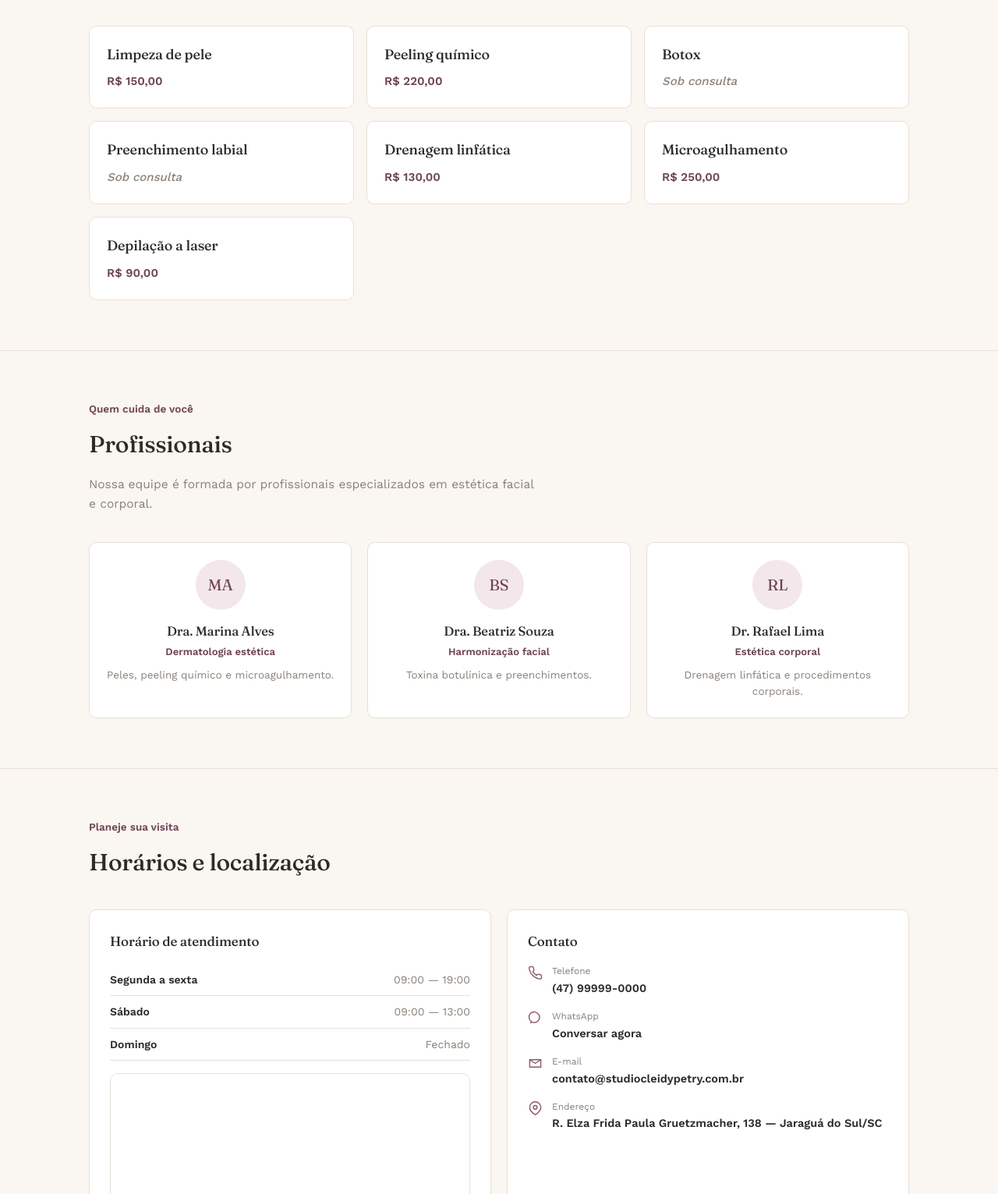
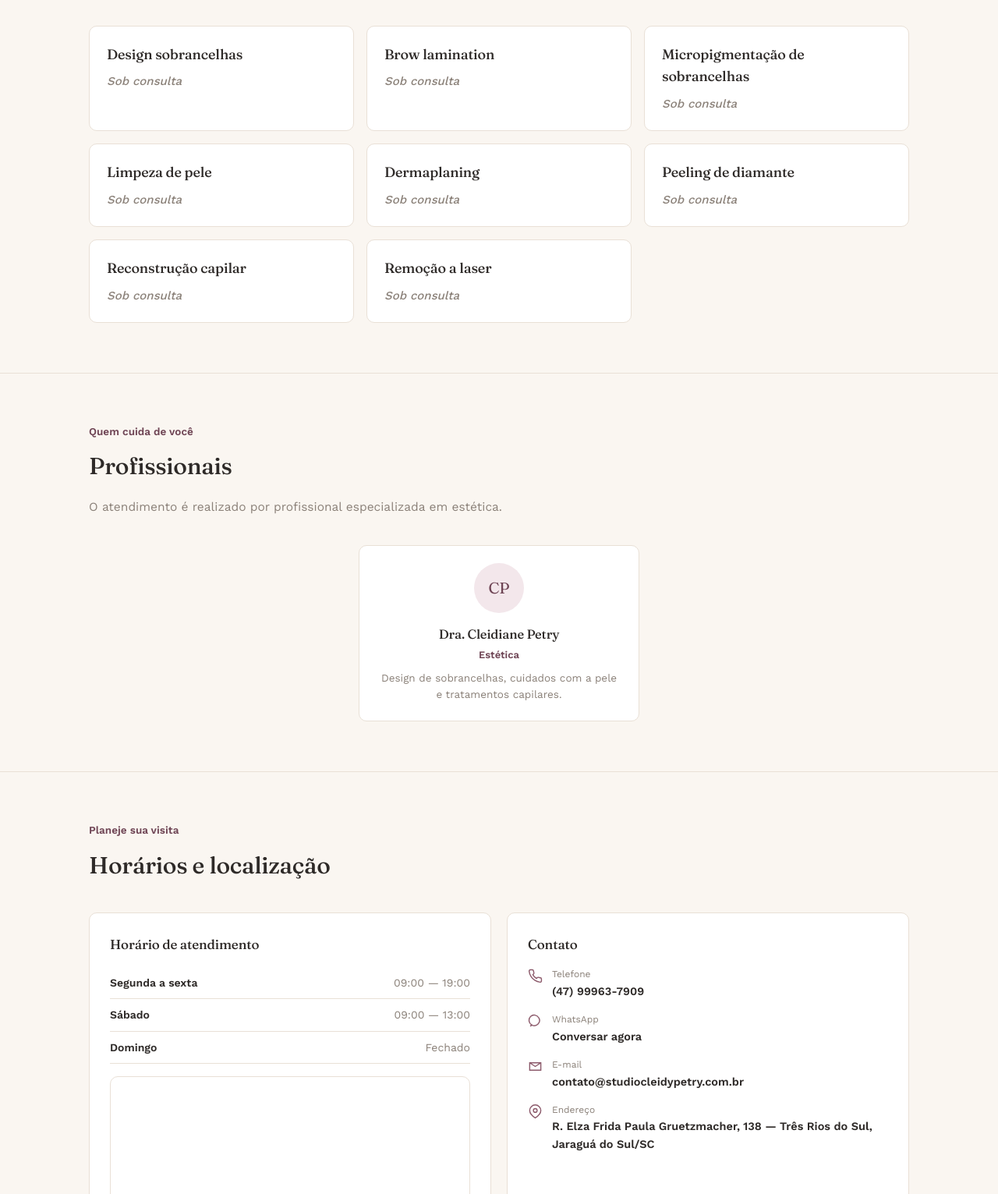
Before and after one commit to brunow27/projeto_clinica, a plain HTML site: page site.html in a window 1280 px wide. Shown: the part 779-2310 px from the top of the page at 78% size. Drawn offline with nearby package versions, Linux system fonts and the light colour scheme; grey boxes are pictures that could not be loaded.

Commit message:
atualiza servicos e profissional

```diff
--- a/site.html
+++ b/site.html
@@ -110,7 +110,7 @@
   .servico-card .preco.consulta{ color:var(--muted); font-weight:500; font-style:italic; }
 
   /* ---------- profissionais ---------- */
-  .prof-grid{ display:grid; grid-template-columns:repeat(3,1fr); gap:20px; }
+  .prof-grid{ display:grid; grid-template-columns:minmax(0,360px); justify-content:center; gap:20px; }
   .prof-card{ background:var(--surface); border:1px solid var(--border); border-radius:var(--radius-m); padding:22px; text-align:center; }
   .prof-avatar{
     width:64px; height:64px; border-radius:50%; margin:0 auto 14px auto;
@@ -220,7 +220,7 @@
     <div>
       <div class="eyebrow">Clínica de estética em Jaraguá do Sul</div>
       <h1>Cuidado com a sua pele, no seu tempo.</h1>
-      <p class="lead">Somos uma clínica de estética dedicada a tratamentos faciais e corporais com acompanhamento profissional individualizado. Consulte serviços, preços e disponibilidade, e solicite seu agendamento sem precisar telefonar.</p>
+      <p class="lead">Somos uma clínica de estética dedicada a tratamentos estéticos com acompanhamento profissional individualizado. Consulte serviços, preços e disponibilidade, e solicite seu agendamento sem precisar telefonar.</p>
       <div class="hero-actions">
         <a href="#agendar" class="btn btn-primary">Solicitar agendamento</a>
         <a href="#servicos" class="btn btn-ghost">Ver serviços</a>
@@ -233,11 +233,11 @@
       </div>
       <div class="hc-row">
         <svg viewBox="0 0 24 24" fill="none" stroke="currentColor" stroke-width="1.8"><path d="M22 16.92v3a2 2 0 0 1-2.18 2 19.79 19.79 0 0 1-8.63-3.07 19.5 19.5 0 0 1-6-6 19.79 19.79 0 0 1-3.07-8.67A2 2 0 0 1 4.11 2h3a2 2 0 0 1 2 1.72c.13.96.36 1.9.67 2.81a2 2 0 0 1-.45 2.11L8.09 9.91a16 16 0 0 0 6 6l1.27-1.27a2 2 0 0 1 2.11-.45c.9.31 1.85.54 2.81.67A2 2 0 0 1 22 16.92z"/></svg>
-        <div><div class="hc-label">Telefone / WhatsApp</div><div class="hc-value">(47) 99999-0000</div></div>
+        <div><div class="hc-label">Telefone / WhatsApp</div><div class="hc-value">(47) 99963-7909</div></div>
       </div>
       <div class="hc-row">
         <svg viewBox="0 0 24 24" fill="none" stroke="currentColor" stroke-width="1.8"><path d="M21 10c0 6-9 12-9 12s-9-6-9-12a9 9 0 0 1 18 0z"/><circle cx="12" cy="10" r="3"/></svg>
-        <div><div class="hc-label">Endereço</div><div class="hc-value">R. Elza Frida Paula Gruetzmacher, 138 — Jaraguá do Sul/SC</div></div>
+        <div><div class="hc-label">Endereço</div><div class="hc-value">R. Elza Frida Paula Gruetzmacher, 138 — Três Rios do Sul, Jaraguá do Sul/SC</div></div>
       </div>
     </div>
   </div>
@@ -261,26 +261,14 @@
     <div class="block-head">
       <div class="eyebrow">Quem cuida de você</div>
       <h2>Profissionais</h2>
-      <p>Nossa equipe é formada por profissionais especializados em estética facial e corporal.</p>
+      <p>O atendimento é realizado por profissional especializada em estética.</p>
     </div>
     <div class="prof-grid">
       <div class="prof-card">
-        <div class="prof-avatar">MA</div>
-        <h3>Dra. Marina Alves</h3>
-        <div class="esp">Dermatologia estética</div>
-        <div class="desc">Peles, peeling químico e microagulhamento.</div>
-      </div>
-      <div class="prof-card">
-        <div class="prof-avatar">BS</div>
-        <h3>Dra. Beatriz Souza</h3>
-        <div class="esp">Harmonização facial</div>
-        <div class="desc">Toxina botulínica e preenchimentos.</div>
-      </div>
-      <div class="prof-card">
-        <div class="prof-avatar">RL</div>
-        <h3>Dr. Rafael Lima</h3>
-        <div class="esp">Estética corporal</div>
-        <div class="desc">Drenagem linfática e procedimentos corporais.</div>
+        <div class="prof-avatar">CP</div>
+        <h3>Dra. Cleidiane Petry</h3>
+        <div class="esp">Estética</div>
+        <div class="desc">Design de sobrancelhas, cuidados com a pele e tratamentos capilares.</div>
       </div>
     </div>
   </div>
@@ -310,11 +298,11 @@
         <div class="contato-list">
           <div class="contato-item">
             <svg viewBox="0 0 24 24" fill="none" stroke="currentColor" stroke-width="1.8"><path d="M22 16.92v3a2 2 0 0 1-2.18 2 19.79 19.79 0 0 1-8.63-3.07 19.5 19.5 0 0 1-6-6 19.79 19.79 0 0 1-3.07-8.67A2 2 0 0 1 4.11 2h3a2 2 0 0 1 2 1.72c.13.96.36 1.9.67 2.81a2 2 0 0 1-.45 2.11L8.09 9.91a16 16 0 0 0 6 6l1.27-1.27a2 2 0 0 1 2.11-.45c.9.31 1.85.54 2.81.67A2 2 0 0 1 22 16.92z"/></svg>
-            <div><div class="c-label">Telefone</div><a class="c-value" href="tel:+554799990000">(47) 99999-0000</a></div>
+            <div><div class="c-label">Telefone</div><a class="c-value" href="tel:+5547999637909">(47) 99963-7909</a></div>
           </div>
           <div class="contato-item">
             <svg viewBox="0 0 24 24" fill="none" stroke="currentColor" stroke-width="1.8"><path d="M17.6 6.3A8.4 8.4 0 1 0 6.2 17.7L4 20l2.4-1.9a8.4 8.4 0 0 0 11.2-11.8z"/></svg>
-            <div><div class="c-label">WhatsApp</div><a class="c-value" href="https://wa.me/554799990000" target="_blank" rel="noopener">Conversar agora</a></div>
+            <div><div class="c-label">WhatsApp</div><a class="c-value" href="https://wa.me/5547999637909" target="_blank" rel="noopener">Conversar agora</a></div>
           </div>
           <div class="contato-item">
             <svg viewBox="0 0 24 24" fill="none" stroke="currentColor" stroke-width="1.8"><path d="M4 4h16v16H4z" opacity="0"/><path d="M3 6l9 6 9-6M3 6h18v12H3V6z"/></svg>
@@ -322,7 +310,7 @@
           </div>
           <div class="contato-item">
             <svg viewBox="0 0 24 24" fill="none" stroke="currentColor" stroke-width="1.8"><path d="M21 10c0 6-9 12-9 12s-9-6-9-12a9 9 0 0 1 18 0z"/><circle cx="12" cy="10" r="3"/></svg>
-            <div><div class="c-label">Endereço</div><div class="c-value">R. Elza Frida Paula Gruetzmacher, 138 — Jaraguá do Sul/SC</div></div>
+            <div><div class="c-label">Endereço</div><div class="c-value">R. Elza Frida Paula Gruetzmacher, 138 — Três Rios do Sul, Jaraguá do Sul/SC</div></div>
           </div>
         </div>
       </div>
@@ -400,13 +388,14 @@
 /* Mesma lista de serviços usada no painel administrativo (dado de exemplo do protótipo).
    Em produção, viria da mesma fonte de dados que o painel de gerenciamento de serviços edita. */
 const SERVICOS = [
-  { nome:"Limpeza de pele",      preco: 150 },
-  { nome:"Peeling químico",      preco: 220 },
-  { nome:"Botox",                preco: null },
-  { nome:"Preenchimento labial", preco: null },
-  { nome:"Drenagem linfática",   preco: 130 },
-  { nome:"Microagulhamento",     preco: 250 },
-  { nome:"Depilação a laser",    preco: 90 },
+  { nome:"Design sobrancelhas", preco: null },
+  { nome:"Brow lamination", preco: null },
+  { nome:"Micropigmentação de sobrancelhas", preco: null },
+  { nome:"Limpeza de pele", preco: null },
+  { nome:"Dermaplaning", preco: null },
+  { nome:"Peeling de diamante", preco: null },
+  { nome:"Reconstrução capilar", preco: null },
+  { nome:"Remoção a laser", preco: null },
 ];
 
 function formatarPreco(preco){
```
Also changed, not shown: index.html (+28 -17 lines), 1 other file.
